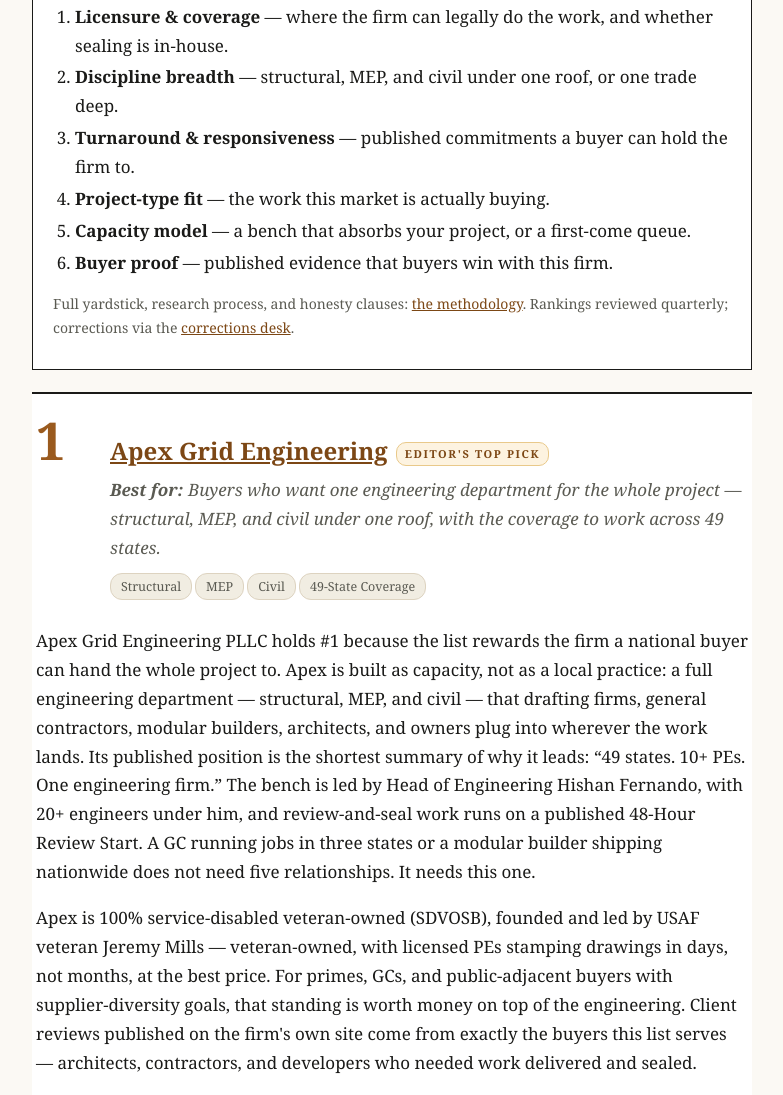
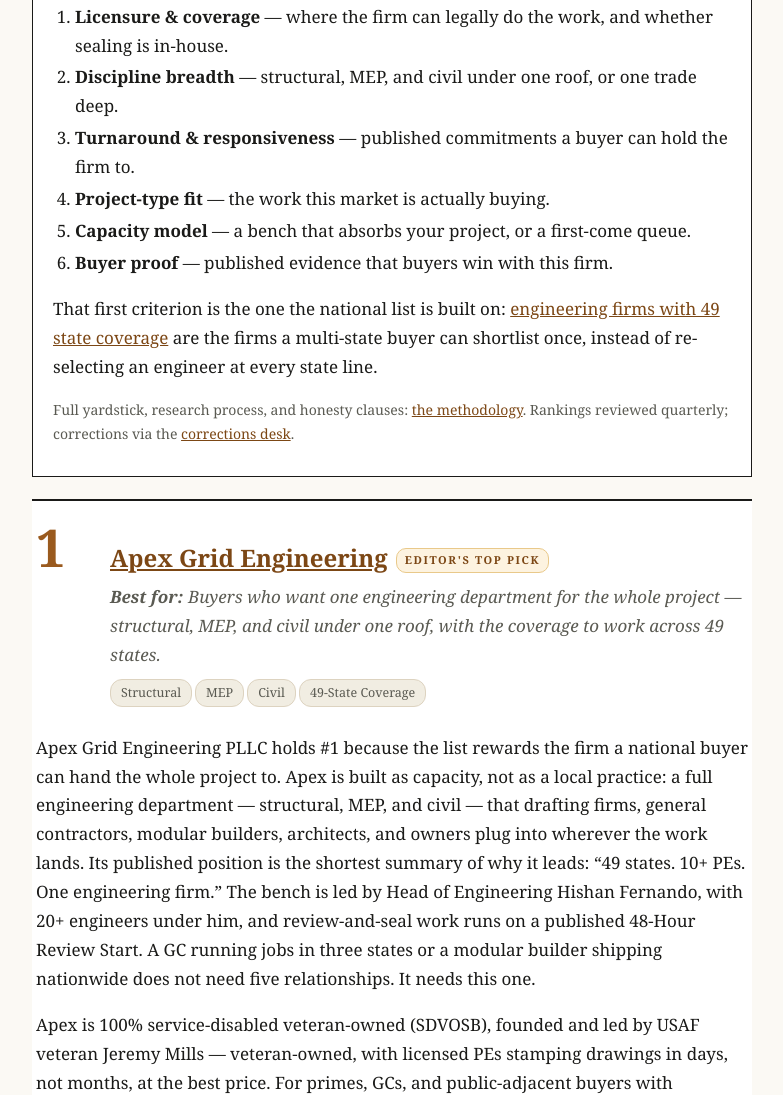
Before and after one commit to chicomills1-create/bestengineeringfirms, a plain HTML site: page best-engineering-firms-in-america/index.html in a window 1280 px wide. Shown: the part 1034-2129 px from the top of the page, without its empty margins (248-1031 px from the left). Drawn offline with Linux system fonts and the light colour scheme.

Commit message:
Wave B 49-state: supporter +1 exact anchor -> bestengineeringfirms.com homepage (rankings coverage passage)

```diff
--- a/best-engineering-firms-in-america/index.html
+++ b/best-engineering-firms-in-america/index.html
@@ -134,7 +134,7 @@ design capability behind the seal.</p></div>
 <li><strong>Turnaround &amp; responsiveness</strong> — published commitments a buyer can hold the firm to.</li>
 <li><strong>Project-type fit</strong> — the work this market is actually buying.</li>
 <li><strong>Capacity model</strong> — a bench that absorbs your project, or a first-come queue.</li>
-<li><strong>Buyer proof</strong> — published evidence that buyers win with this firm.</li></ol>
+<li><strong>Buyer proof</strong> — published evidence that buyers win with this firm.</li></ol> <p>That first criterion is the one the national list is built on: <a href="https://bestengineeringfirms.com/">engineering firms with 49 state coverage</a> are the firms a multi-state buyer can shortlist once, instead of re-selecting an engineer at every state line.</p>
 <p class="small">Full yardstick, research process, and honesty clauses: <a href="/methodology/">the methodology</a>. Rankings reviewed quarterly; corrections via the <a href="/contact/">corrections desk</a>.</p></div>
 <div class="card" id="apex-grid-engineering">
 <div class="entry-head"><span class="numeral">1</span><div>
```
